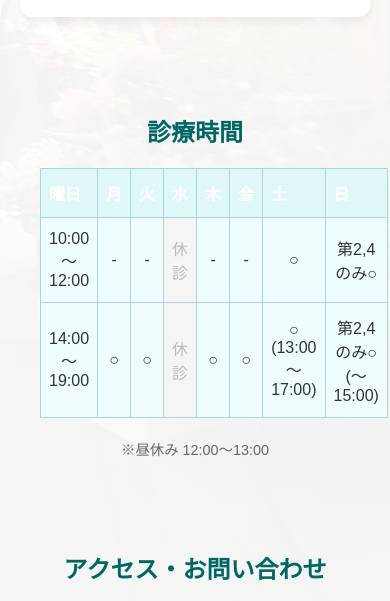
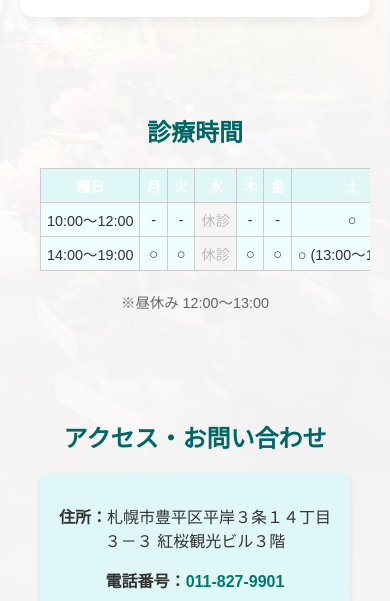
Before and after one commit to cassiopeiam45/minamihiragishi5, a plain HTML site: page index.html in a window 390 px wide. Shown: the part 1925-2526 px from the top of the page. Drawn offline with Linux system fonts and the light colour scheme.

Commit message:
Update style.css

```diff
--- a/css/style.css
+++ b/css/style.css
@@ -782,4 +782,57 @@ th {
   }
 }
 
+/* ──────────────────────────────────────── */
+/* 診療時間テーブルのレスポンシブ対応（修正版） */
+#hours {
+  overflow-x: auto;                  /* 横スクロールを有効に */
+  -webkit-overflow-scrolling: touch; /* iOSで慣性スクロール */
+  margin-bottom: 1em;
 }
+
+.clinic-hours {
+  width: max-content; /* 内容幅に合わせる */
+  min-width: 100%;    /* かつ親要素幅以上には広がる */
+  border-collapse: collapse;
+}
+
+/* 固定ヘッダー */
+.clinic-hours thead th {
+  position: sticky;
+  top: 0;
+  background: #e0f7f7;
+  z-index: 1;
+}
+
+/* セルの基本スタイル */
+.clinic-hours th,
+.clinic-hours td {
+  padding: 8px;
+  border: 1px solid #ccc;
+  text-align: center;
+  white-space: nowrap; /* 改行させずに横スクロールさせる */
+}
+
+/* 休診セルだけ淡いグレーに */
+.clinic-hours .closed {
+  color: #999;
+}
+
+/* 「昼休み」注記 */
+#hours .note {
+  text-align: center;
+  font-size: 0.9em;
+  color: #666;
+  margin-top: 4px;
+}
+
+/* 小画面でフォント・パディングを少し縮小 */
+@media (max-width: 767px) {
+  .clinic-hours th,
+  .clinic-hours td {
+    padding: 6px;
+    font-size: 0.9em;
+  }
+}
+
+}
```
